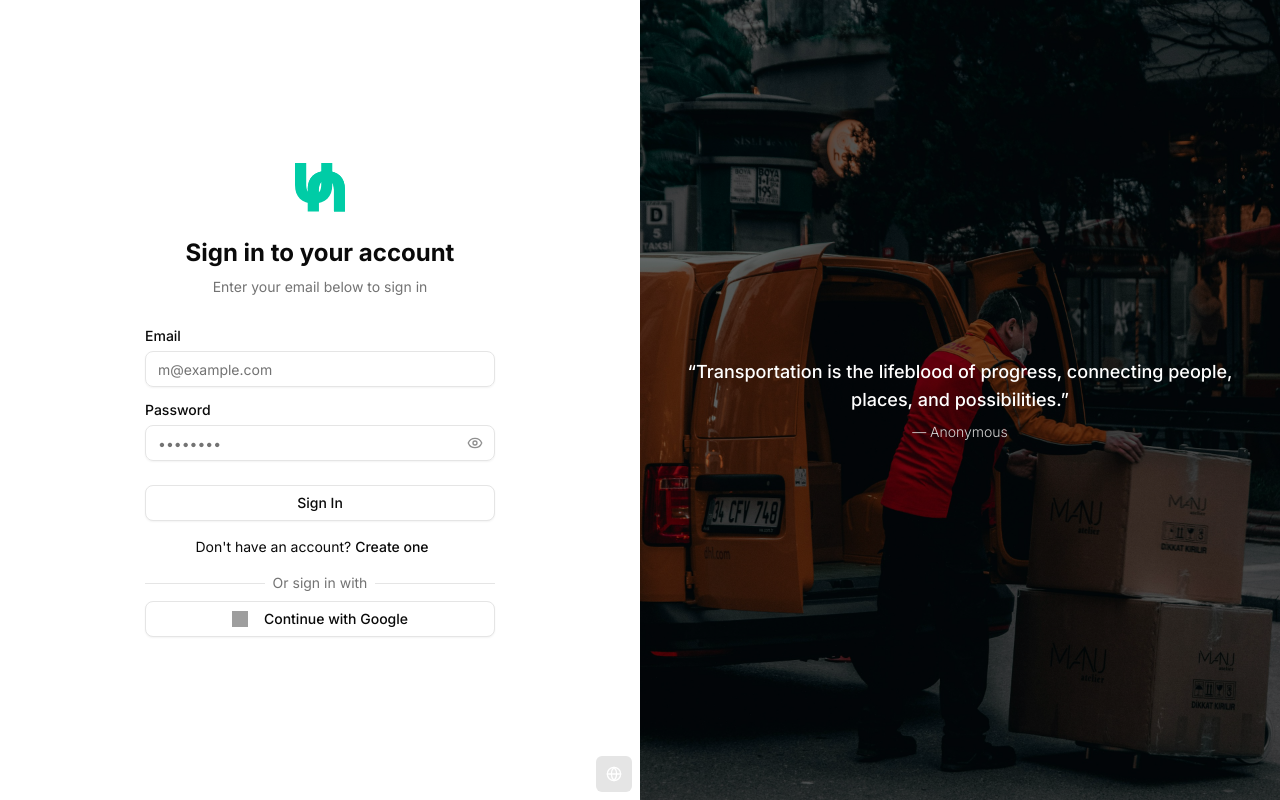
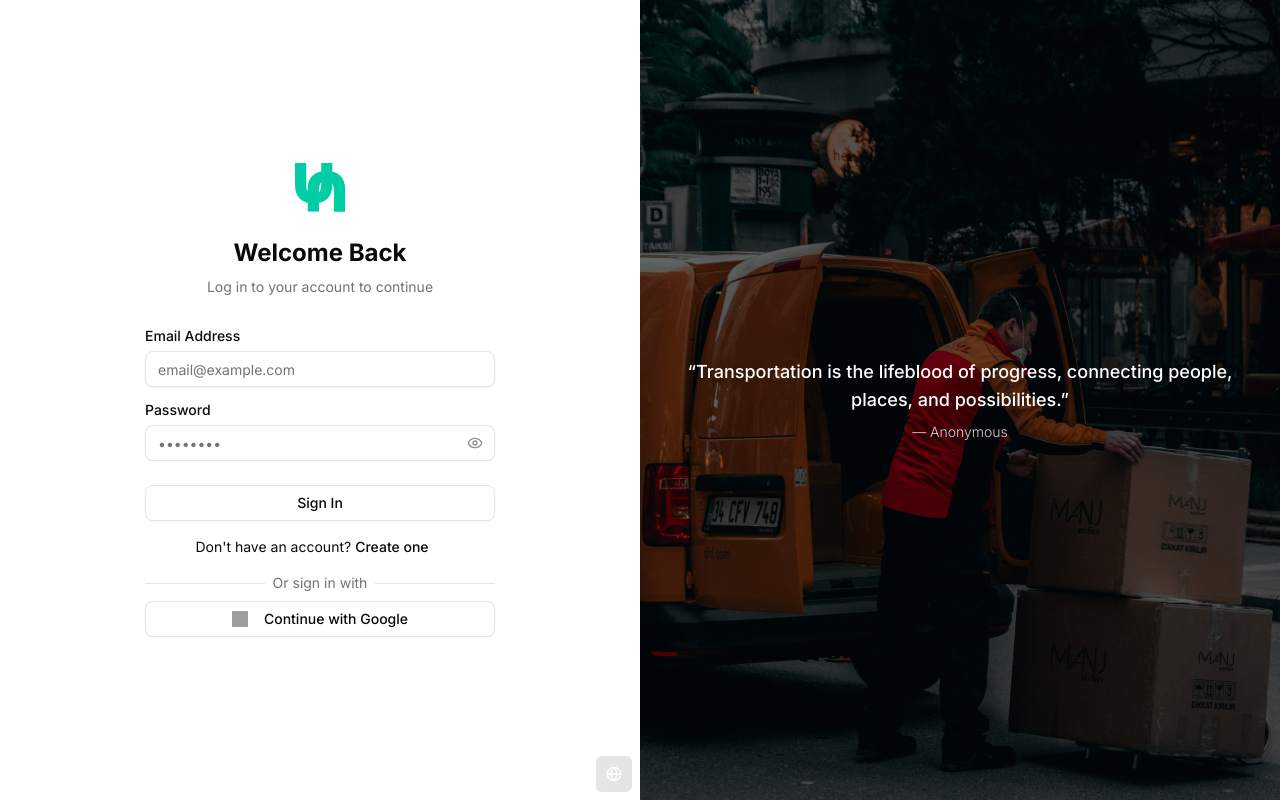
Before and after one commit to AlexandreDresch/nodal, a Next.js app: page /auth in a window 1280 px wide. Built offline with nearby package versions, Linux system fonts and the light colour scheme; grey boxes are pictures that could not be loaded.

Commit message:
feat: add language support to sign-in form with translations for titles and labels

```diff
--- a/components/auth/sign-in-form.tsx
+++ b/components/auth/sign-in-form.tsx
@@ -1,11 +1,14 @@
 "use client";
 
+import { useLanguage } from "@/lib/i18n/language-context";
 import { Button } from "../ui/button";
 import { Input } from "../ui/input";
 import { Label } from "../ui/label";
 import PasswordInput from "./password-input";
 
 export default function SignInForm() {
+  const { t } = useLanguage();
+
   const handleSignIn = (event: React.FormEvent<HTMLFormElement>) => {
     event.preventDefault();
     console.log("UI: Sign In form submitted");
@@ -17,32 +20,32 @@ export default function SignInForm() {
       className="flex flex-col gap-8"
     >
       <div className="flex flex-col items-center gap-2 text-center">
-        <h1 className="text-2xl font-bold">Sign in to your account</h1>
+        <h1 className="text-2xl font-bold">{t("auth.signIn.title")}</h1>
         <p className="text-balance text-sm text-muted-foreground">
-          Enter your email below to sign in
+          {t("auth.signIn.description")}
         </p>
       </div>
       <div className="grid gap-4">
         <div className="grid gap-2">
-          <Label htmlFor="email">Email</Label>
+          <Label htmlFor="email">{t("auth.signIn.emailLabel")}</Label>
           <Input
             id="email"
             name="email"
             type="email"
-            placeholder="m@example.com"
+            placeholder={t("auth.signIn.emailPlaceholder")}
             required
             autoComplete="email"
           />
         </div>
         <PasswordInput
           name="password"
-          label="Password"
+          label={t("auth.signIn.passwordLabel")}
           required
           autoComplete="current-password"
           placeholder="••••••••"
         />
         <Button type="submit" variant="outline" className="mt-2">
-          Sign In
+          {t("auth.signIn.signInButton")}
         </Button>
       </div>
     </form>
```
